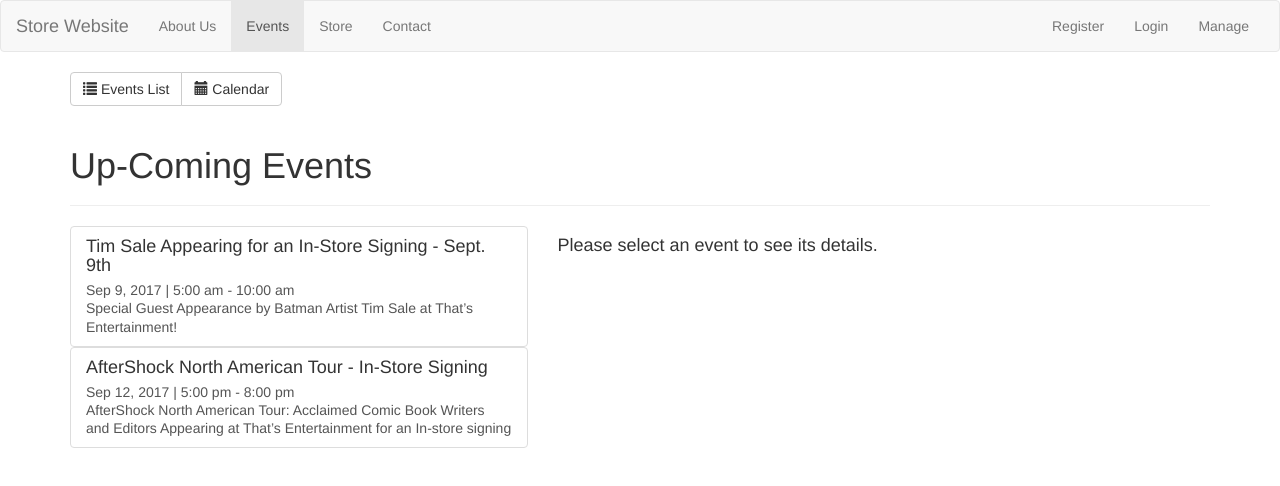
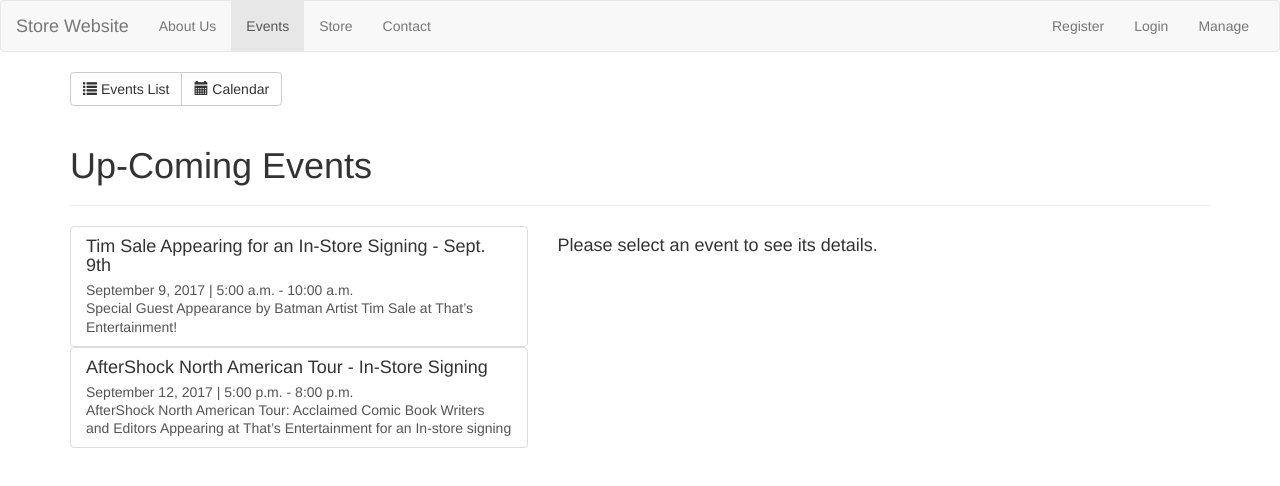
Before and after one commit to nebeinstein/store-website, an Angular app: page /events/list in a window 1280 px wide. Shown: the top 486 px of the page. Built offline with nearby package versions, Linux system fonts and the light colour scheme.

Commit message:
created and implemented the time pipe changed the event model so that time is saved as an array of strings (start time and end time)

```diff
--- a/src/app/events/event.model.ts
+++ b/src/app/events/event.model.ts
@@ -1,12 +1,12 @@
 export class EventModel {
     public title: string;
     public date: Date;
-    public time: string;
+    public time: string[];
     public subtitle: string;
     public description: string;
     public imagePath: string;
 
-    constructor(title: string, date: Date, time: string, subtitle: string, description: string, imagePath: string){
+    constructor(title: string, date: Date, time: string[], subtitle: string, description: string, imagePath: string){
         this.title = title;
         this.date = date;
         this.time = time;
--- a/src/app/events/event.service.ts
+++ b/src/app/events/event.service.ts
@@ -9,7 +9,7 @@ export class EventService {
         new EventModel(
             'Tim Sale Appearing for an In-Store Signing - Sept. 9th',
             new Date('2017-9-9'),
-            '5:00 am - 10:00 am',
+            ['5:00', '10:00'],
             'Special Guest Appearance by Batman Artist Tim Sale at That’s Entertainment!',
             'Special Guest Appearance by Batman Artist Tim Sale at That’s Entertainment! That’s Entertainment of Worcester, MA continues to celebrate its 25th year of business on Park Avenue in a BIG way! Highly revered Batman artist Tim Sale will be appearing at That’s Entertainment on Saturday, September 9th from 12:00 p.m. to 5:00 p.m. for an in-store signing. Also, all back-issue, trade paperback, and hard cover comic books will be 25% off all day long, 10:00 a.m. to 8:00 p.m. All "display" comic books retailing between $19.95 and $100 and under will also be 25% off.',
             'https://scontent-iad3-1.xx.fbcdn.net/v/t1.0-9/20799775_10155606822554730_3593049636247654995_n.jpg?oh=3d8e2c06122482dd87d0beac01e1474c&oe=5A4A1670'
@@ -17,7 +17,7 @@ export class EventService {
         new EventModel(
             'AfterShock North American Tour - In-Store Signing',
             new Date('2017-9-12'),
-            '5:00 pm - 8:00 pm',
+            ['17:00', '20:00'],
             'AfterShock North American Tour: Acclaimed Comic Book Writers and Editors Appearing at That’s Entertainment for an In-store signing',
             'AfterShock North American Tour: Acclaimed Comic Book Writers and Editors Appearing at That’s Entertainment for an In-store signing. That’s Entertainment will host AfterShock Comics creators Joe Pruett and Paul Jenkins for an in-store signing on Tuesday, September 12th ( 5:00 p.m. to 8:00 p.m.). Pruett is an Eisner award-winning comic book publisher, editor, and writer; Jenkins is an widely-acclaimed writer and editor. The creative duo will be at 244 Park Ave. in Worcester, MA as part of their AfterShock Comics North American Tour, signing copies of their comic books work past and present, and promoting their upcoming titles at AfterShock. Admission and signatures are free, and all ages are welcome to attend.',
             'https://scontent-iad3-1.xx.fbcdn.net/v/t1.0-9/21150072_10155652331164730_2441292489710850410_n.jpg?oh=8d1f88bbfdfeba1cfe6f3b867689b51e&oe=5A4DACEE'
--- a/src/app/events/events-list/event-detail/event-detail.component.html
+++ b/src/app/events/events-list/event-detail/event-detail.component.html
@@ -14,7 +14,7 @@
 </div>
 <div class="row">
     <div class="col-xs-12">
-        <h4>{{ event.date | date }} | {{ event.time }}</h4>
+        <h4>{{ event.date | date:'longDate' }} | {{ event.time | time }}</h4>
     </div>
 </div>
 <div class="row">
--- a/src/app/events/events-list/event-list/event-item/event-item.component.html
+++ b/src/app/events/events-list/event-list/event-item/event-item.component.html
@@ -8,7 +8,7 @@
     </span>-->
     <div class="pull-left">
         <h4 class="list-group-item-heading">{{ event.title }}</h4>
-        <p class="list-group-item-text">{{ event.date | date }} | {{ event.time }}</p>
+        <p class="list-group-item-text">{{ event.date | date:'longDate' }} | {{ event.time | time }}</p>
         <p class="list-group-item-text">{{ event.subtitle }}</p>
     </div>
 </a>
--- a/src/app/events/events.module.ts
+++ b/src/app/events/events.module.ts
@@ -11,6 +11,8 @@ import { EventsCalendarComponent } from './events-calendar/events-calendar.compo
 import { EventsListComponent } from './events-list/events-list.component';
 import { EventStartComponent } from './events-list/event-start/event-start.component';
 
+import { TimePipe } from './time.pipe';
+
 @NgModule({
     declarations: [
         EventsComponent,
@@ -19,7 +21,8 @@ import { EventStartComponent } from './events-list/event-start/event-start.compo
         EventListComponent,
         EventsCalendarComponent,
         EventsListComponent,
-        EventStartComponent
+        EventStartComponent,
+        TimePipe
     ],
     imports: [
         CommonModule,
--- /dev/null
+++ b/src/app/events/time.pipe.ts
@@ -0,0 +1,22 @@
+import { Pipe, PipeTransform } from '@angular/core'
+
+@Pipe({
+    name: 'time'
+})
+export class TimePipe implements PipeTransform {
+    transform(value: string[]) {
+        let start = value[0];
+        let end = value[1];
+        value.forEach(
+            (item, index) => {
+                let times = item.split(':');
+                if (parseInt(times[0]) > 12) {
+                    value[index] = (parseInt(times[0])-12) + ':' + times[1] + ' p.m.';
+                } else {
+                    value[index] = item + ' a.m.';
+                }
+            }
+        );
+        return value[0] + ' - ' + value[1];
+    }
+}
```
